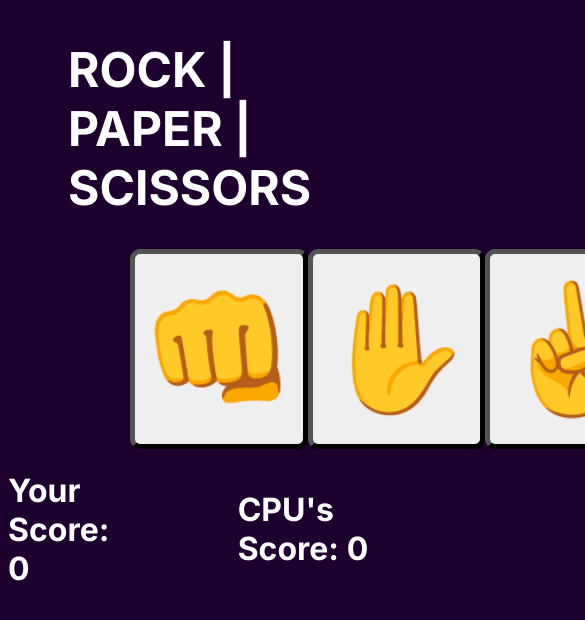
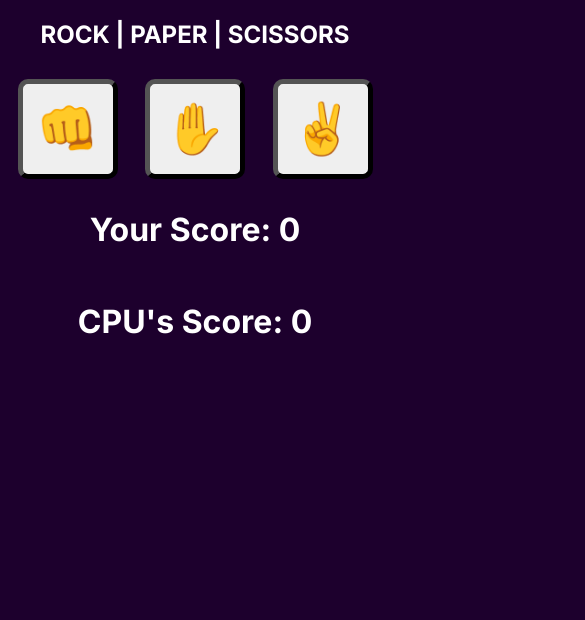
Before and after one commit to tom-lewis-1703/rock-paper-scissors, a plain HTML site: page index.html in a window 390 px wide. Shown: the top 620 px of the page, 585 px wide, since content can reach past the window. Drawn offline with Linux system fonts and the light colour scheme.

Commit message:
Updated CSS; responsive to different screen sizes

```diff
--- a/styles.css
+++ b/styles.css
@@ -6,6 +6,8 @@ body {
     font-family: 'Inter';
     background-color: rgb(29, 0, 45);
     color: white;
+    margin: 0;
+    padding: 0;
 }
 
 #outcome {
@@ -15,27 +17,21 @@ body {
 
 #buttons {
     display: flex;
-    width: 35%;
+    width: 90%;
     justify-content: space-evenly;
+    flex-wrap: wrap;
 }
 
 .scores {
     display: flex;
     flex-direction: row;
     align-items: center;
-    gap: 100px;
+    gap: 10%;
 }
 
-.paper-header {
-    margin-left: 15px;
-}
-
-.rock-header {
-    margin-left: 50px;
-}
-
-.scissor-header {
-    margin-right: 25px;
+.paper-header, .rock-header, .scissor-header {
+    margin-left: auto;
+    margin-right: auto;
 }
 
 button {
@@ -46,9 +42,61 @@ button {
     border-width: 5px;
     border-color: black;
     cursor: pointer;
+    margin: 10px;
 }
 
 button:hover {
     background-color: darkgrey;
     transition: .15s;
 }
+
+@media (max-width: 1200px) {
+    #outcome {
+        font-size: 36px;
+        margin-left: 30px;
+    }
+
+    .scores {
+        gap: 50px;
+    }
+
+    button {
+        width: 150px;
+        height: 150px;
+        font-size: 100px;
+    }
+}
+
+@media (max-width: 768px) {
+    #buttons {
+        width: 100%;
+    }
+
+    .scores {
+        flex-direction: column;
+        gap: 20px;
+    }
+
+    button {
+        width: 120px;
+        height: 120px;
+        font-size: 75px;
+    }
+}
+
+@media (max-width: 480px) {
+    #outcome {
+        font-size: 24px;
+        margin: 20px;
+    }
+
+    .scores {
+        gap: 10px;
+    }
+
+    button {
+        width: 100px;
+        height: 100px;
+        font-size: 50px;
+    }
+}
```
Also changed, not shown: index.html (+0 -4 lines).
